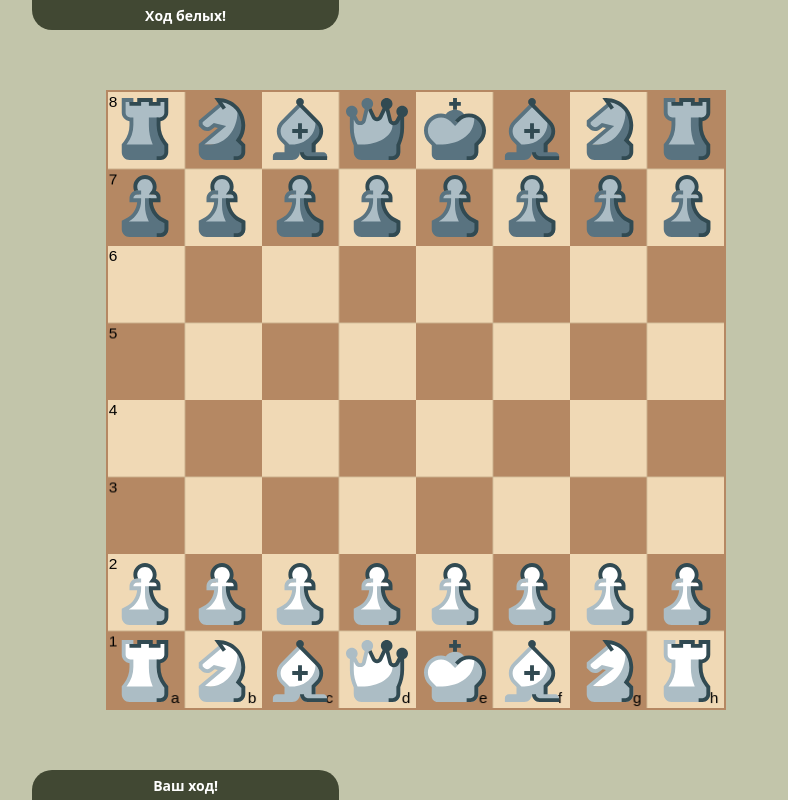
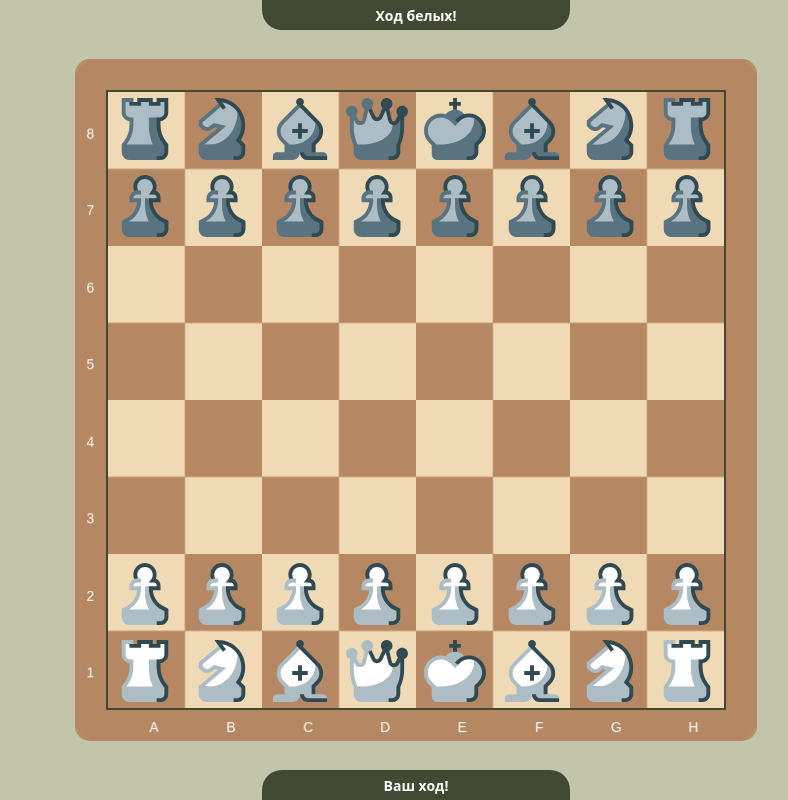
Before and after one commit to Vadim8576/chess, a React app: page / in a window 1280 px wide. Shown: the whole page, without its empty margins (224-1012 px from the left). Built offline with nearby package versions, Linux system fonts and the light colour scheme; the HTML template or start-up script is replaced by a standard one.

Commit message:
debuging

```diff
--- a/src/components/ChessBoard/BoardCanvas.jsx
+++ b/src/components/ChessBoard/BoardCanvas.jsx
@@ -1,74 +1,65 @@
 import { observer } from 'mobx-react-lite';
-import { useRef, useEffect } from 'react';
+import { useRef, useEffect, useState } from 'react';
 import styled from 'styled-components';
 import appStore from '../../store/appStore';
+
+const BorderCanvas = styled.canvas`
+	position: absolute;
+  top: -${props => props.$top}px;
+  left: -${props => props.$left}px;
+  width: ${props => props.width}px;
+  height: ${props => props.height}px;
+  border: 2px solid #b58863;
+	border-radius: 15px;
+`;
 
 const Canvas = styled.canvas`
 	position: absolute;
 	top: 0;
 	left: 0;
-  border: 2px solid #b58863;
-  display: block;
+  border: 2px solid #414833;
   width: ${props => props.width}px;
   height: ${props => props.height}px;
 `;
 
 
-const BoardCanvas = observer(({ cellSize, setBoardRect, containerRect }) => {
+const BoardCanvas = observer(({ cellSize, setBoardRect, containerRect, windowSize }) => {
+	const [borderSize, setBorderSize] = useState(cellSize / 2)
+	const borderCanvasRef = useRef(null)
 	const canvasRef = useRef(null)
 
 
+	console.log('cellsize = ',  cellSize)
+
 	console.log('BoardCanvas Render')
 
+
 	useEffect(() => {
-		const boardRect = canvasRef.current.getBoundingClientRect()
-		// console.log(containerRect)
-		// console.log(canvasRef.current.getBoundingClientRect().left)
+		setBorderSize(cellSize / 2.5)
+		const borderCanvas = borderCanvasRef.current
+		const ctx = borderCanvas.getContext('2d')
+		ctx.clearRect(0, 0, borderCanvas.width, borderCanvas.width)
+
+		ctx.fillStyle = '#b58863';
+		ctx.fillRect(
+			0,
+			0,
+			borderCanvas.width,
+			borderCanvas.width
+		)
 
 
-		const coord = containerRect.w > containerRect.h
-		? {x: (containerRect.w - boardRect.width) / 2, y: 0}
-		: {x: 0, y: (containerRect.h - boardRect.height) / 2}
-
-		setBoardRect({
-			w: boardRect.width,
-			h: boardRect.height,
-		  x: containerRect.x + coord.x,
-		  y: containerRect.y + coord.y
-		})
-		// setBoardRect({
-		// 	w: boardRect.width,
-		// 	h: boardRect.height,
-		// 	x: boardRect.x,
-		// 	y: boardRect.y
-		// })
-
-		const canvas = canvasRef.current
-		const ctx = canvas.getContext('2d')
-		ctx.clearRect(0, 0, canvas.width, canvas.height)
-
-
-		// Доска
-		for (let row = 0; row < 8; row++) {
-			for (let col = 0; col < 8; col++) {
-				const isBlack = (row + col) % 2 === 0;
-				ctx.fillStyle = !isBlack ? '#b58863' : '#f0d9b5';
-				ctx.fillRect(col * cellSize, row * cellSize, cellSize, cellSize);
-			}
-		}
-
 		// Подписи: буквы (a–h) внизу
-		// const cellSize = width / 8
-		ctx.font = `${cellSize * .2}px Arial`;
+		ctx.font = `${cellSize * .18}px Arial`;
 		ctx.textAlign = 'center';
-		ctx.fillStyle = '#000';
+		ctx.fillStyle = '#fff';
 		for (let col = 0; col < 8; col++) {
 			const value = appStore.whiteBottom === true ? (97 + col) : (104 - col)
-			const letter = String.fromCharCode(value); // a, b, ..., h
+			const letter = String.fromCharCode(value).toUpperCase(); // a, b, ..., h
 			ctx.fillText(
 				letter,
-				col * cellSize + cellSize - 10,
-				canvas.height - 5
+				col * cellSize + cellSize,
+				borderCanvas.height - borderSize / 2 + 8
 			)
 		}
 
@@ -78,19 +69,65 @@ const BoardCanvas = observer(({ cellSize, setBoardRect, containerRect }) => {
 			const value = appStore.whiteBottom === true ? (8 - row) : (row + 1)
 			ctx.fillText(
 				value,
-				5,
-				row * cellSize + 15
+				borderSize / 2 - 2,
+				row * cellSize + cellSize
 			)
 		}
 
-	}, [appStore.whiteBottom, cellSize, containerRect.w, containerRect.h])
+	})
+
+
+
+	useEffect(() => {
+
+		const boardRect = canvasRef.current.getBoundingClientRect()
+		const coord = containerRect.w > containerRect.h
+			? { x: (containerRect.w - boardRect.width) / 2, y: 0 }
+			: { x: 0, y: (containerRect.h - boardRect.height) / 2 }
+
+		setBoardRect({
+			w: boardRect.width,
+			h: boardRect.height,
+			x: containerRect.x + coord.x,
+			y: containerRect.y + coord.y
+		})
+
+		const canvas = canvasRef.current
+		const ctx = canvas.getContext('2d')
+		ctx.clearRect(0, 0, canvas.width, canvas.height)
+
+
+
+		// Доска
+		for (let row = 0; row < 8; row++) {
+			for (let col = 0; col < 8; col++) {
+				const isBlack = (row + col) % 2 === 0;
+				ctx.fillStyle = !isBlack ? '#b58863' : '#f0d9b5';
+				ctx.fillRect(col * cellSize, row * cellSize, cellSize, cellSize)
+			}
+		}
+
+
+
+
+	}, [appStore.whiteBottom, cellSize, windowSize])
 
 	return (
-		<Canvas
-			ref={canvasRef}
-			width={cellSize * 8}
-			height={cellSize * 8}
-		/>
+		<>
+			<BorderCanvas
+				ref={borderCanvasRef}
+				width={cellSize * 8 + borderSize * 2}
+				height={cellSize * 8 + borderSize * 2}
+				$top={borderSize}
+				$left={borderSize}
+
+			/>
+			<Canvas
+				ref={canvasRef}
+				width={cellSize * 8}
+				height={cellSize * 8}
+			/>
+		</>
 	)
 })
 
--- a/src/components/ChessBoard/ChessBoard.jsx
+++ b/src/components/ChessBoard/ChessBoard.jsx
@@ -29,7 +29,7 @@ const BoardWrapper = styled.div`
 
 
 
-const ChessBoard = observer(({ containerRect, cellSize }) => {
+const ChessBoard = observer(({ containerRect, cellSize, windowSize }) => {
 
   const [boardRect, setBoardRect] = useState({
     w: 0,
@@ -38,12 +38,14 @@ const ChessBoard = observer(({ containerRect, cellSize }) => {
     y: 0
   })
 
+
   console.log('ChessBoard Render')
 
 
-  useEffect(() => {
-    console.log('boardRect = ', boardRect)
-  }, [boardRect.w, boardRect.h, boardRect.x, boardRect.y])
+
+  // useEffect(() => {
+  //   console.log('boardRect = ', boardRect)
+  // }, [boardRect.w, boardRect.h, boardRect.x, boardRect.y])
 
 
   return (
@@ -55,11 +57,13 @@ const ChessBoard = observer(({ containerRect, cellSize }) => {
         cellSize={cellSize}
         setBoardRect={setBoardRect}
         containerRect={containerRect}
+        windowSize={windowSize}
       />
       <BoardElements
         cellSize={cellSize}
         startX={boardRect.x}
         startY={boardRect.y}
+
       />
 
 
--- a/src/hooks/useFigureDrag.js
+++ b/src/hooks/useFigureDrag.js
@@ -232,9 +232,10 @@ export function useFigureDrag(
 
     getGameStatus()
 
-    setTimeout(() => {
-      setImgStyle({ zIndex: 100, transition: 'none' })
-    })
+    // !!!!!!!!!!!!!!!!!!!!!!!!!!!!!!!!!!!!!!!!!!!!!!
+    // не срабатывает
+    setImgStyle({ zIndex: 100, transition: 'none' })
+
 
   }
 
--- a/src/pages/MainPage/BoardContainer.jsx
+++ b/src/pages/MainPage/BoardContainer.jsx
@@ -54,6 +54,7 @@ const BoardContainer = observer(({windowSize}) => {
 			<ChessBoard
 				containerRect={containerRect}
 				cellSize={cellSize}
+				windowSize={windowSize}
 			/>
 		</Container>
 	)
--- a/src/pages/MainPage/CapturedArea.jsx
+++ b/src/pages/MainPage/CapturedArea.jsx
@@ -9,6 +9,7 @@ display: flex;
 justify-content: center;
 align-items: center;
 width: 100%;
+min-width: 200px;
 height: 60px;
 `;
 
--- a/src/pages/MainPage/MainPage.jsx
+++ b/src/pages/MainPage/MainPage.jsx
@@ -32,7 +32,9 @@ const MainPage = observer(() => {
 
 	return (
 		<PageContainer>
-			<Panel grow={1}></Panel>
+			<Panel grow={1}>
+			<CapturedArea capturedFigures={appStore.whiteBottom ? appStore.capturedFigures['w'] : appStore.capturedFigures['b']} />
+			</Panel>
 			<Panel grow={3}>
 				<PlayerStatus position={'top'} status={appStore.whiteBottom ? appStore.blackStatus : appStore.whiteStatus} />
 				<CapturedArea capturedFigures={appStore.whiteBottom ? appStore.capturedFigures['w'] : appStore.capturedFigures['b']} />
--- a/src/pages/MainPage/Panel.jsx
+++ b/src/pages/MainPage/Panel.jsx
@@ -4,6 +4,7 @@ import styled from 'styled-components';
 const Column = styled.div`
   flex: ${props => props.$grow} 1 0%;
   height: 100%;
+  flex-shrink: 0;
 `;
 
 const withColumn = (options = {}) => {
--- a/src/pages/MainPage/PlayerStatus.jsx
+++ b/src/pages/MainPage/PlayerStatus.jsx
@@ -12,7 +12,7 @@ justify-content: center;
 align-items: center;
 width: 40%;
 height: 30px;
-// margin-left: 30%;
+margin-left: 30%;
 color: #fff;
 font-size: 14px;
 font-weight: bold;
```
